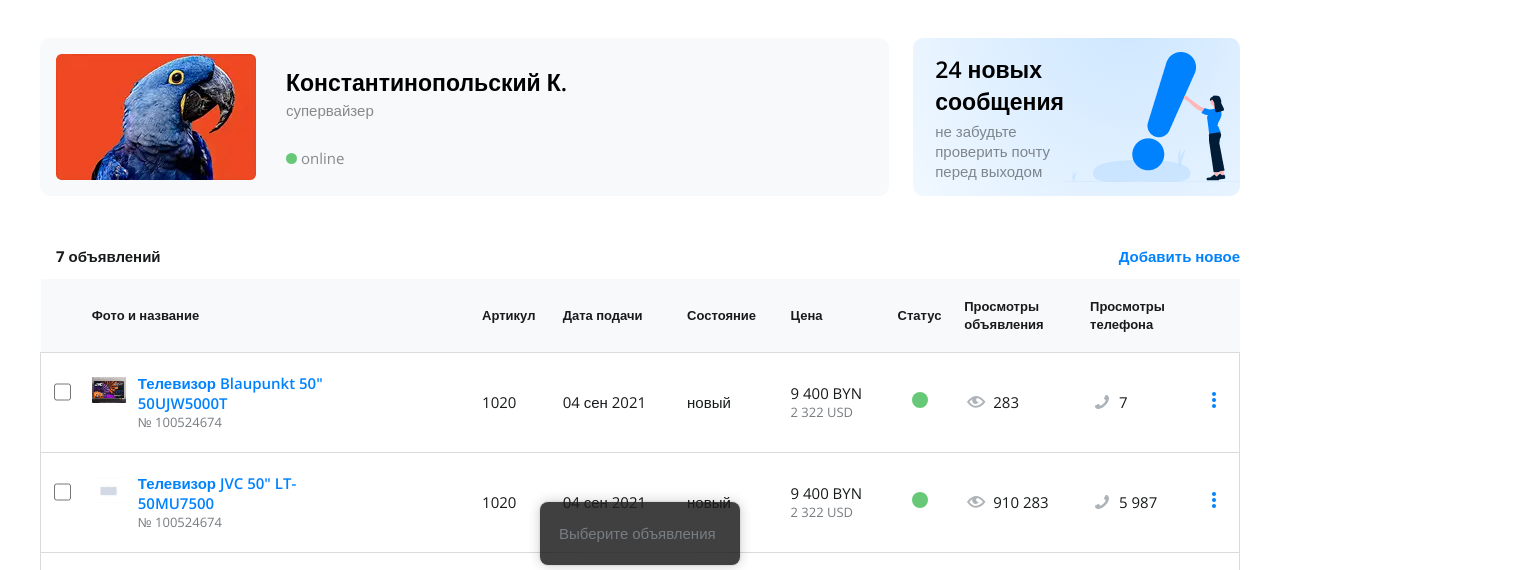
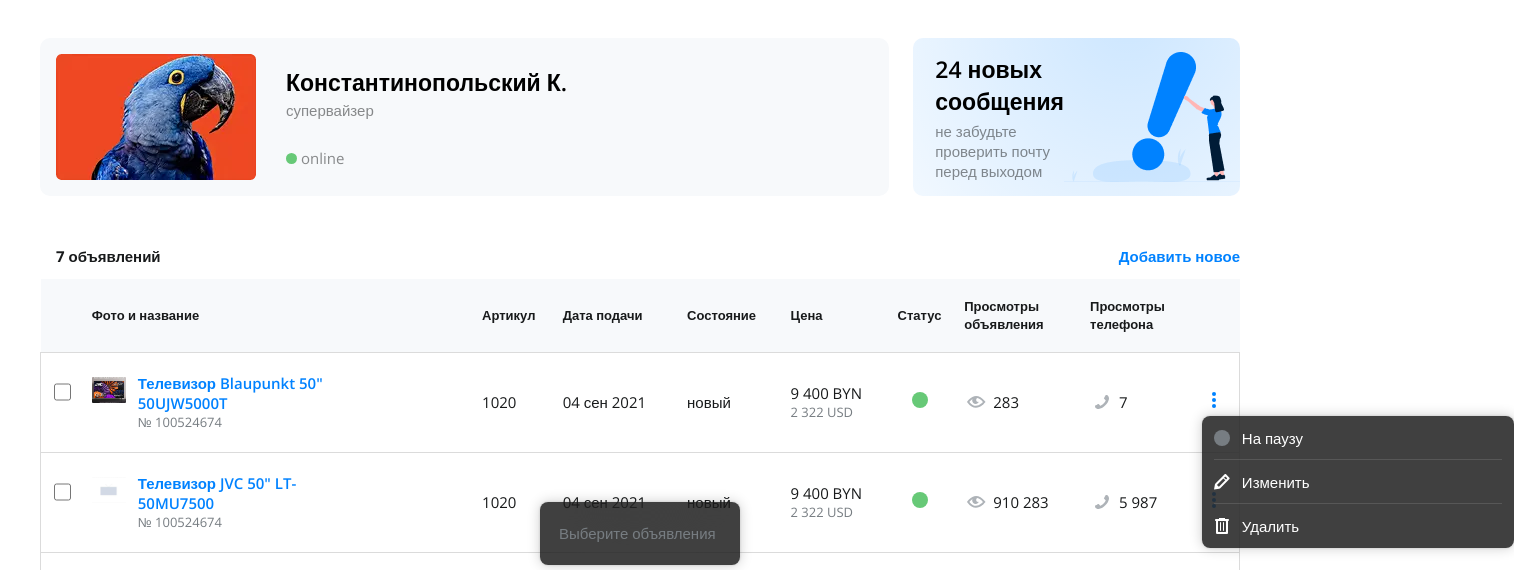
Before and after one commit to MariyaN23/personal-account-page, a website built with Vite: page index.html in a window 1280 px wide. Both pictures are taken after a click on the button 1213 px from the left and 597 px from the top of the page. Shown: the part 195-765 px from the top of the page, 1514 px wide, since content can reach past the window. Built offline with nearby package versions, Linux system fonts and the light colour scheme.

Commit message:
add dropdown menu

```diff
--- a/main.js
+++ b/main.js
@@ -185,6 +185,7 @@ const mappedTableRows = adsData.map((product) => {
           </div>
         </td>
         <td class="ads-table__cell" data-label="Настройки">
+            <div class="ads-table__settings-wrapper">
               <button class="ads-table__settings-btn" type="button">
                 <img
                     src=${KebabIcon}
@@ -195,6 +196,29 @@ const mappedTableRows = adsData.map((product) => {
                 >
                 <span class="ads-table__settings-text">Изменить</span>
               </button>
+              <div class="ads-table__dropdown">
+                <ul class="ads-table__dropdown-list">
+                   <li class="ads-table__dropdown-item">
+                      <button class="ads-table__dropdown-button" type="button">
+                        <span class="status status--paused status--base"></span>
+                        <span>На паузу</span>
+                      </button>
+                   </li>
+                   <li class="ads-table__dropdown-item">
+                      <button class="ads-table__dropdown-button" type="button">
+                        <span class="action action--edit"></span>
+                        <span>Изменить</span>
+                      </button>
+                   </li>
+                   <li class="ads-table__dropdown-item">
+                      <button class="ads-table__dropdown-button" type="button">
+                        <span class="action action--delete"></span>
+                        <span>Удалить</span>
+                      </button>
+                   </li>
+                </ul>
+              </div>
+            </div>
         </td>
       </tr>`
 })
@@ -221,3 +245,24 @@ tableBody.addEventListener('change', (e) => {
         updateSelection()
     }
 })
+
+document.addEventListener('DOMContentLoaded', () => {
+    const settingsButtons = document.querySelectorAll('.ads-table__settings-btn')
+    settingsButtons.forEach(btn => {
+        btn.addEventListener('click', (event) => {
+            event.stopPropagation()
+            const dropdown = btn.nextElementSibling
+            document.querySelectorAll('.ads-table__dropdown').forEach(d => {
+                if (d !== dropdown) {
+                    d.classList.remove('ads-table__dropdown--active')
+                }
+            })
+            dropdown.classList.toggle('ads-table__dropdown--active')
+        })
+    })
+    document.addEventListener('click', () => {
+        document.querySelectorAll('.ads-table__dropdown').forEach(d => {
+            d.classList.remove('ads-table__dropdown--active')
+        })
+    })
+})
--- a/style.scss
+++ b/style.scss
@@ -1,4 +1,7 @@
 @use "styles/index" as *;
+
+$duration: 300ms;
+$function: ease-out;
 
 .main-content {
   width: 100%;
@@ -399,6 +402,65 @@
       display: none;
     }
   }
+
+  &__settings-wrapper {
+    position: relative;
+  }
+
+  &__dropdown {
+    display: none;
+    position: absolute;
+    top: 100%;
+    left: 0;
+    z-index: 10;
+    min-width: 312px;
+    border-radius: 8px;
+    background-color: $color-card-secondary-background;
+    backdrop-filter: blur(43px);
+    box-shadow: $box-shadow-card;
+
+    @media (width >= $breakpoint-desktop) {
+      top: 100%;
+      right: -9px;
+    }
+  }
+
+  &__dropdown-item {
+    position: relative;
+
+    &::after {
+      content: "";
+      position: absolute;
+      bottom: 0;
+      left: 12px;
+      right: 12px;
+      height: 1px;
+      background-color: rgba($color-background, 0.12);
+    }
+
+    &:last-child::after {
+      display: none;
+    }
+  }
+
+  &__dropdown-button {
+    display: inline-flex;
+    align-items: center;
+    gap: 12px;
+    padding: 12px;
+    color: $color-background;
+    width: 100%;
+
+    &:hover {
+      background-color: rgba($color-background, 0.14);
+      border-radius: 4px;
+      transition: background-color $duration $function;
+    }
+  }
+
+  &__dropdown--active {
+    display: block;
+  }
 }
 
 .status {
@@ -443,19 +505,23 @@
     background-repeat: no-repeat;
     background-position: center;
   }
+
+  &--edit {
+    border-radius: unset;
+    background-image: url("./assets/edit.svg");
+    background-repeat: no-repeat;
+    background-position: center;
+  }
 }
 
 .selection-panel {
-  $duration: 300ms;
-  $function: ease-out;
-
   display: none;
 
   &__inner {
     color: $color-text-action;
     background-color: $color-card-secondary-background;
     backdrop-filter: blur(43px);
-    box-shadow: 0 0 13px 0 rgba(0, 0, 0, 0.2), 0 0 3px 0 rgba(0, 0, 0, 0.15);
+    box-shadow: $box-shadow-card;
     padding: 21px 19px 22px 19px;
     border-radius: 8px;
     min-width: 200px;
--- a/styles/_colors.scss
+++ b/styles/_colors.scss
@@ -8,3 +8,4 @@ $color-card-secondary-background: rgba(0, 0, 0, 0.75);
 $color-status-active: #67c977;
 $color-border: #dbdbdb;
 $color-background: #ffffff;
+$box-shadow-card: 0 0 13px 0 rgba(0, 0, 0, 0.2), 0 0 3px 0 rgba(0, 0, 0, 0.15);
--- a/styles/_reset.scss
+++ b/styles/_reset.scss
@@ -36,3 +36,9 @@ h1, h2, h3, h4, h5, h6, p {
   margin: 0;
   padding: 0;
 }
+
+ul {
+  list-style: none;
+  margin: 0;
+  padding: 0;
+}
```
Also changed, not shown: assets/edit.svg (added). Lines whose indentation alone changed are shown as unchanged.
